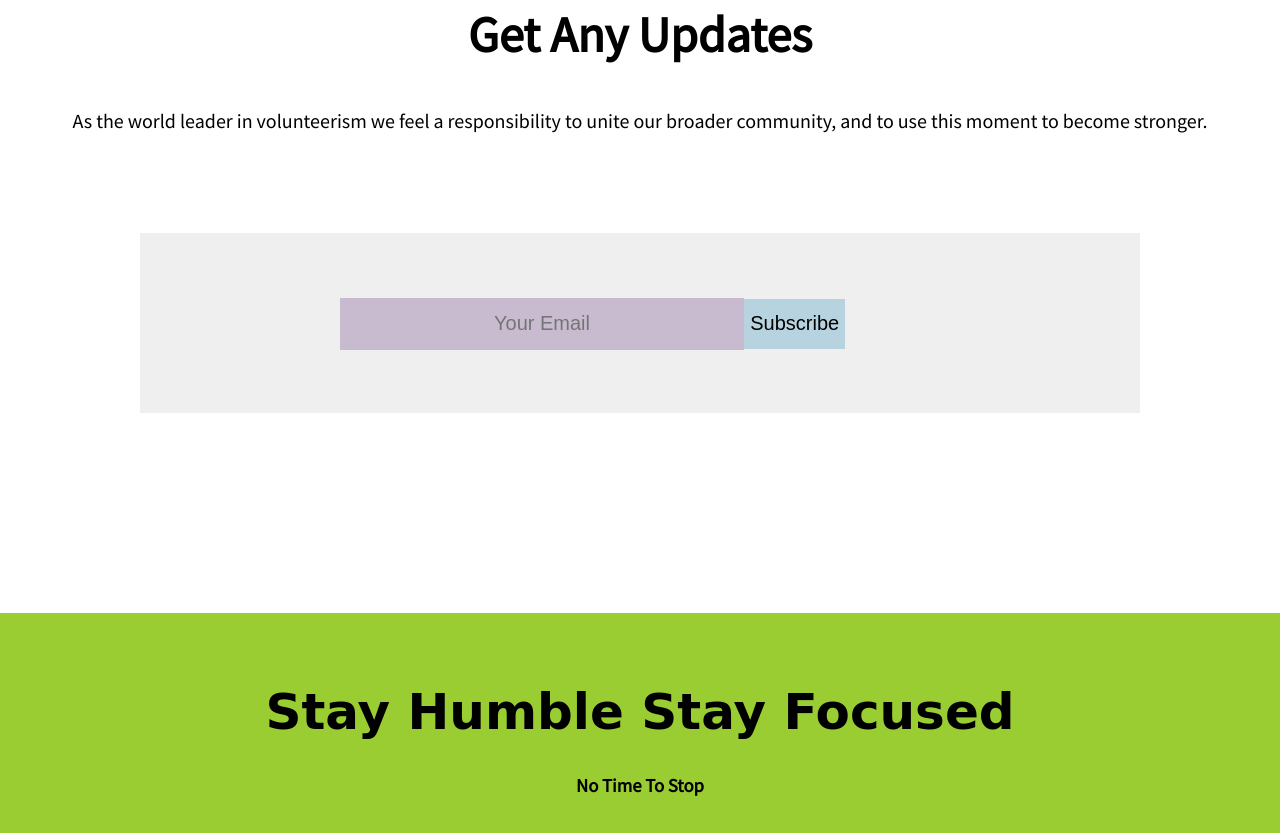
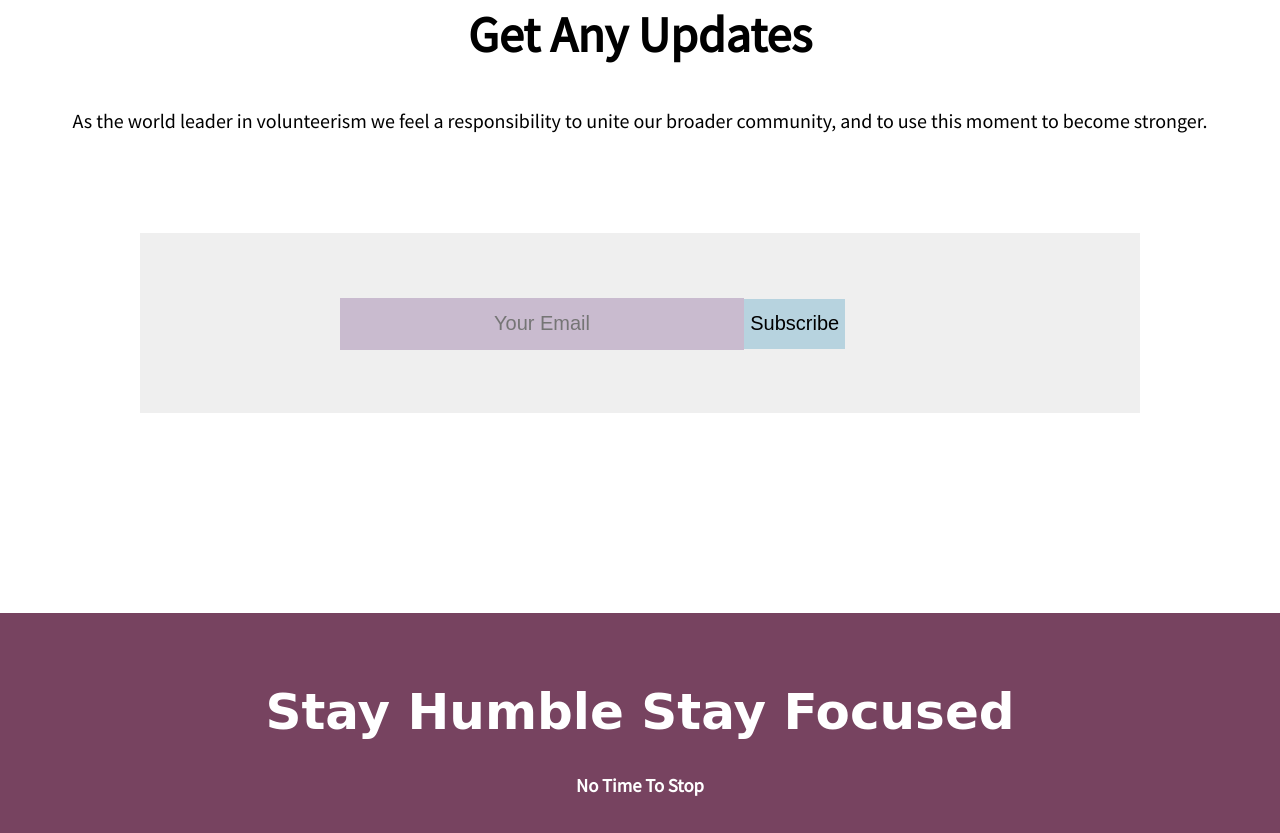
Before and after one commit to deadinsec/assignment-1, a plain HTML site: page index.html in a window 1280 px wide. Shown: the part 2784-3617 px from the top of the page. Drawn offline with Linux system fonts and the light colour scheme.

Commit message:
color changed

```diff
--- a/index.html
+++ b/index.html
@@ -8,7 +8,7 @@
     <link rel="preconnect" href="https://fonts.googleapis.com">
     <link rel="preconnect" href="https://fonts.gstatic.com" crossorigin>
     <link href="https://fonts.googleapis.com/css2?family=Source+Sans+Pro&display=swap" rel="stylesheet">
-    <title>Send Help</title>
+    <title>Easy Fund Raising</title>
     <link rel="stylesheet" href="style.css">
 </head>
 
--- a/style.css
+++ b/style.css
@@ -239,7 +239,7 @@ footer {
 }
 
 .footer-div {
-    background-color: yellowgreen;
+    background-color: #774360;
     height: 200px;
     padding-top: 20px;
 }
@@ -249,10 +249,12 @@ footer {
     font-family: URW Chancery L, cursive;
     text-align: center;
     margin-top: 50px;
+    color: white;
 }
 
 .footer-h3 {
     padding-bottom: 20px;
     margin-bottom: 0;
     text-align: center;
+    color: white;
 }
```
